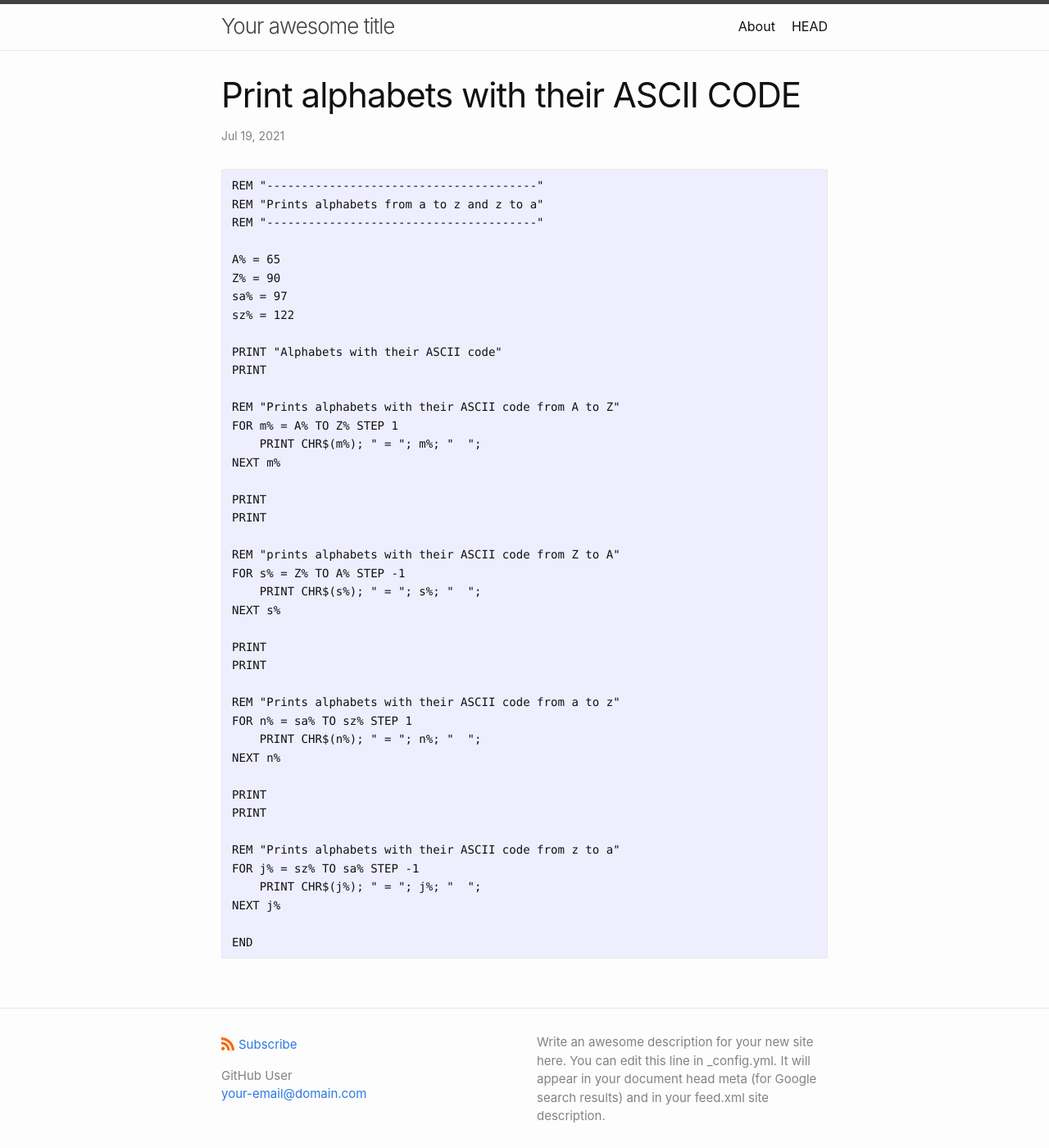
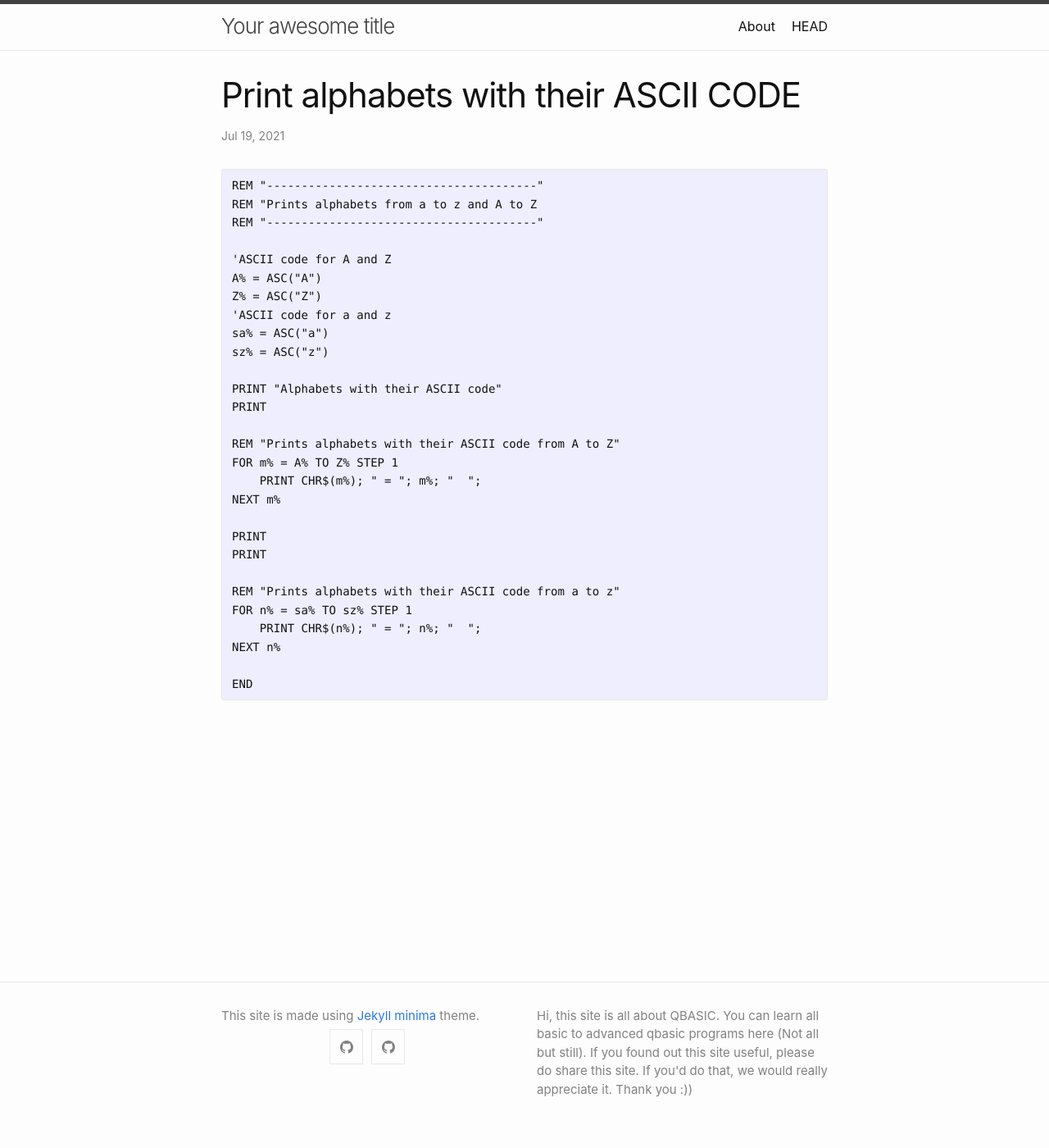
Before and after one commit to avecnavadita/qbasic-blog, a Jekyll site: the page built from _posts/2021-7-19-alphabets.md, in a window 1280 px wide and 1400 px high. Shown: the whole window at 82% size. Built offline with Jekyll 4.4.1, drawn with Linux system fonts in a browser that asks for light colours.

Commit message:
changes in the main page

````diff
--- a/_config.yml
+++ b/_config.yml
@@ -3,9 +3,7 @@ author:
   name: GitHub User
   email: your-email@domain.com
 description: > # this means to ignore newlines until "show_excerpts:"
-  Write an awesome description for your new site here. You can edit this
-  line in _config.yml. It will appear in your document head meta (for
-  Google search results) and in your feed.xml site description.
+  Hi, this site is all about QBASIC. You can learn all basic to advanced qbasic programs here (Not all but still). If you found out this site useful, please do share this site. If you'd do that, we would really appreciate it. Thank you :))
 
 show_excerpts: false # set to true to show excerpts on the homepage
 
@@ -16,8 +14,9 @@ minima:
 
   # generate social links in footer
   social_links:
-    twitter: jekyllrb
-    github:  jekyll
+    # twitter: jekyllrb
+    github1:  avecnavadita
+    github2:  PrinshaKarki
     # devto: jekyll
     # dribbble: jekyll
     # facebook: jekyll
--- a/_includes/footer.html
+++ b/_includes/footer.html
@@ -5,32 +5,21 @@
 
     <div class="footer-col-wrapper">
       <div class="footer-col">
-        <p class="feed-subscribe">
-          <a href="{{ 'feed.xml' | relative_url }}">
-            <svg class="svg-icon orange">
-              <use xlink:href="{{ 'assets/minima-social-icons.svg#rss' | relative_url }}"></use>
-            </svg><span>Subscribe</span>
-          </a>
-        </p>
-      {%- if site.author %}
-        <ul class="contact-list">
-          {% if site.author.name -%}
-            <li class="p-name">{{ site.author.name | escape }}</li>
-          {% endif -%}
-          {% if site.author.email -%}
-            <li><a class="u-email" href="mailto:{{ site.author.email }}">{{ site.author.email }}</a></li>
-          {%- endif %}
-        </ul>
-      {%- endif %}
+
+        <div class="made-jekyll">
+          This site is made using <a href="https://github.com/jekyll/minima">Jekyll minima</a> theme.
+        </div>
+
+        <div class="social-links">
+          {%- include social.html -%}
+        </div>
+
       </div>
       <div class="footer-col">
         <p>{{ site.description | escape }}</p>
       </div>
     </div>
 
-    <div class="social-links">
-      {%- include social.html -%}
-    </div>
 
   </div>
 
--- a/_includes/social.html
+++ b/_includes/social.html
@@ -5,7 +5,8 @@
   {%- if social.dribbble -%}<li><a rel="me" href="https://dribbble.com/{{ social.dribbble | cgi_escape | escape }}" title="{{ social.dribbble | escape }}"><svg class="svg-icon grey"><use xlink:href="{{ '/assets/minima-social-icons.svg#dribbble' | relative_url }}"></use></svg></a></li>{%- endif -%}
   {%- if social.facebook -%}<li><a rel="me" href="https://www.facebook.com/{{ social.facebook | cgi_escape | escape }}" title="{{ social.facebook | escape }}"><svg class="svg-icon grey"><use xlink:href="{{ '/assets/minima-social-icons.svg#facebook' | relative_url }}"></use></svg></a></li>{%- endif -%}
   {%- if social.flickr -%}<li><a rel="me" href="https://www.flickr.com/photos/{{ social.flickr | cgi_escape | escape }}" title="{{ social.flickr | escape }}"><svg class="svg-icon grey"><use xlink:href="{{ '/assets/minima-social-icons.svg#flickr' | relative_url }}"></use></svg></a></li>{%- endif -%}
-  {%- if social.github -%}<li><a rel="me" href="https://github.com/{{ social.github | cgi_escape | escape }}" title="{{ social.github | escape }}"><svg class="svg-icon grey"><use xlink:href="{{ '/assets/minima-social-icons.svg#github' | relative_url }}"></use></svg></a></li>{%- endif -%}
+  {%- if social.github1 -%}<li><a rel="me" href="https://github.com/{{ social.github1 | cgi_escape | escape }}" title="{{ social.github1 | escape }}"><svg class="svg-icon grey"><use xlink:href="{{ '/assets/minima-social-icons.svg#github' | relative_url }}"></use></svg></a></li>{%- endif -%}
+  {%- if social.github2 -%}<li><a rel="me" href="https://github.com/{{ social.github2 | cgi_escape | escape }}" title="{{ social.github2 | escape }}"><svg class="svg-icon grey"><use xlink:href="{{ '/assets/minima-social-icons.svg#github' | relative_url }}"></use></svg></a></li>{%- endif -%}
   {%- if social.stackoverflow -%}<li><a rel="me" href="https://stackoverflow.com/users/{{ social.stackoverflow | cgi_escape | escape }}" title="{{ social.stackoverflow | escape }}"><svg class="svg-icon grey"><use xlink:href="{{ '/assets/minima-social-icons.svg#stackoverflow' | relative_url }}"></use></svg></a></li>{%- endif -%}
   {%- if social.instagram -%}<li><a rel="me" href="https://www.instagram.com/{{ social.instagram | cgi_escape | escape }}" title="{{ social.instagram | escape }}"><svg class="svg-icon grey"><use xlink:href="{{ '/assets/minima-social-icons.svg#instagram' | relative_url }}"></use></svg></a></li>{%- endif -%}
   {%- if social.linkedin -%}<li><a rel="me" href="https://www.linkedin.com/in/{{ social.linkedin | cgi_escape | escape }}" title="{{ social.linkedin | escape }}"><svg class="svg-icon grey"><use xlink:href="{{ '/assets/minima-social-icons.svg#linkedin' | relative_url }}"></use></svg></a></li>{%- endif -%}
--- a/_posts/2021-7-19-alphabets.md
+++ b/_posts/2021-7-19-alphabets.md
@@ -5,13 +5,15 @@ title: "Print alphabets with their ASCII CODE"
 
 ```
 REM "---------------------------------------"
-REM "Prints alphabets from a to z and z to a"
+REM "Prints alphabets from a to z and A to Z
 REM "---------------------------------------"
 
-A% = 65
-Z% = 90
-sa% = 97
-sz% = 122
+'ASCII code for A and Z
+A% = ASC("A")
+Z% = ASC("Z")
+'ASCII code for a and z
+sa% = ASC("a")
+sz% = ASC("z")
 
 PRINT "Alphabets with their ASCII code"
 PRINT
@@ -24,26 +26,10 @@ NEXT m%
 PRINT
 PRINT
 
-REM "prints alphabets with their ASCII code from Z to A"
-FOR s% = Z% TO A% STEP -1
-    PRINT CHR$(s%); " = "; s%; "  ";
-NEXT s%
-
-PRINT
-PRINT
-
 REM "Prints alphabets with their ASCII code from a to z"
 FOR n% = sa% TO sz% STEP 1
     PRINT CHR$(n%); " = "; n%; "  ";
 NEXT n%
 
-PRINT
-PRINT
-
-REM "Prints alphabets with their ASCII code from z to a"
-FOR j% = sz% TO sa% STEP -1
-    PRINT CHR$(j%); " = "; j%; "  ";
-NEXT j%
-
 END
 ```
````
Also changed, not shown: _posts/2021-07-17-palindrome.md (+39 -22 lines), _posts/2021-7-19-space-aloha-nums.md (+9 -11 lines).
